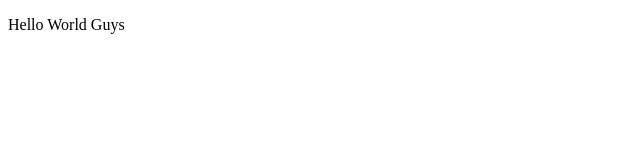
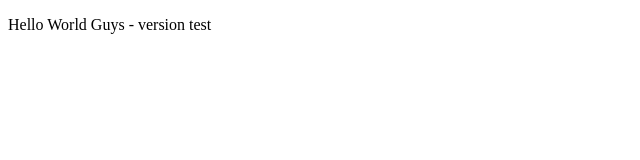
Before and after one commit to precieuse07/Hello-World-Git, a plain HTML site: page index.html in a window 1280 px wide. Shown: the full height of the page, 0-640 px from the left. Drawn offline with Linux system fonts and the light colour scheme.

Commit message:
Modifie le texte sur test-branche

```diff
--- a/index.html
+++ b/index.html
@@ -6,6 +6,6 @@
   <title>Document</title>
 </head>
 <body>
-  <p>Hello World Guys</p>
+<p>Hello World Guys - version test</p>
 </body>
 </html>
```
